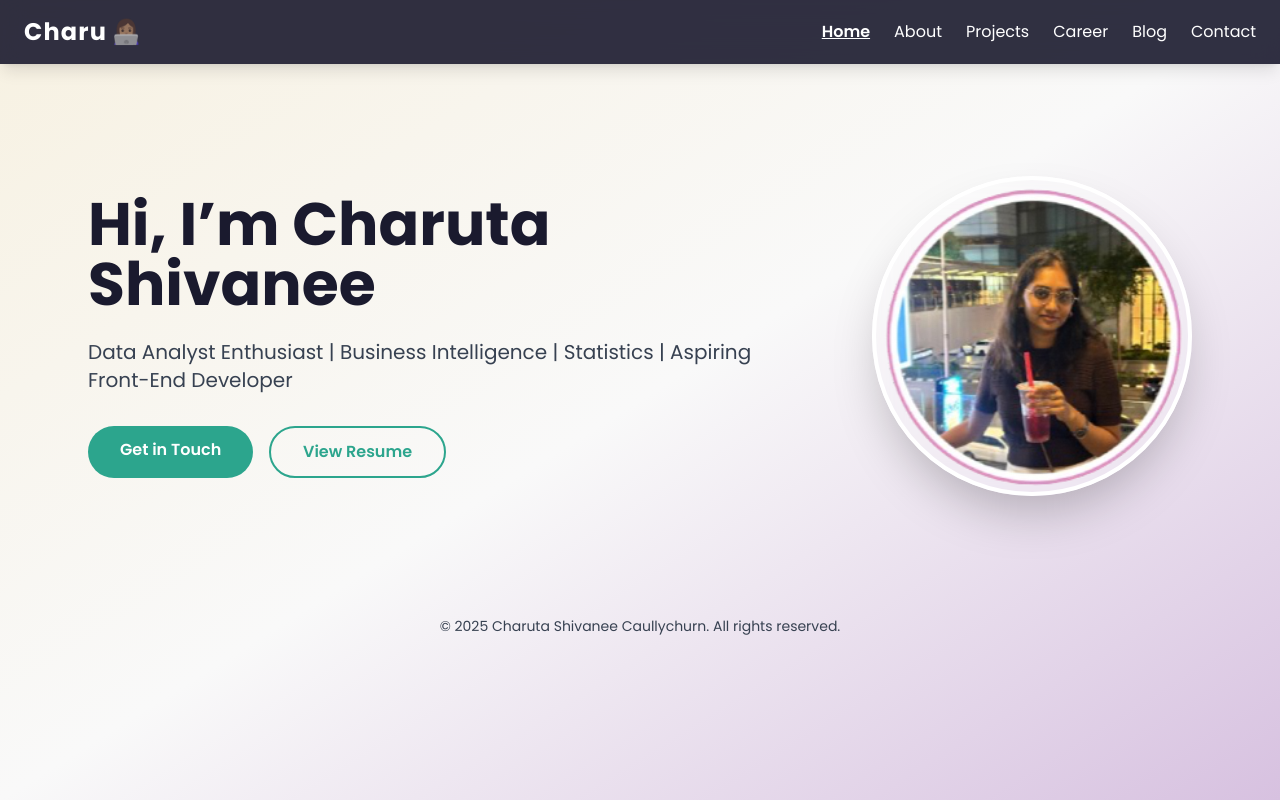
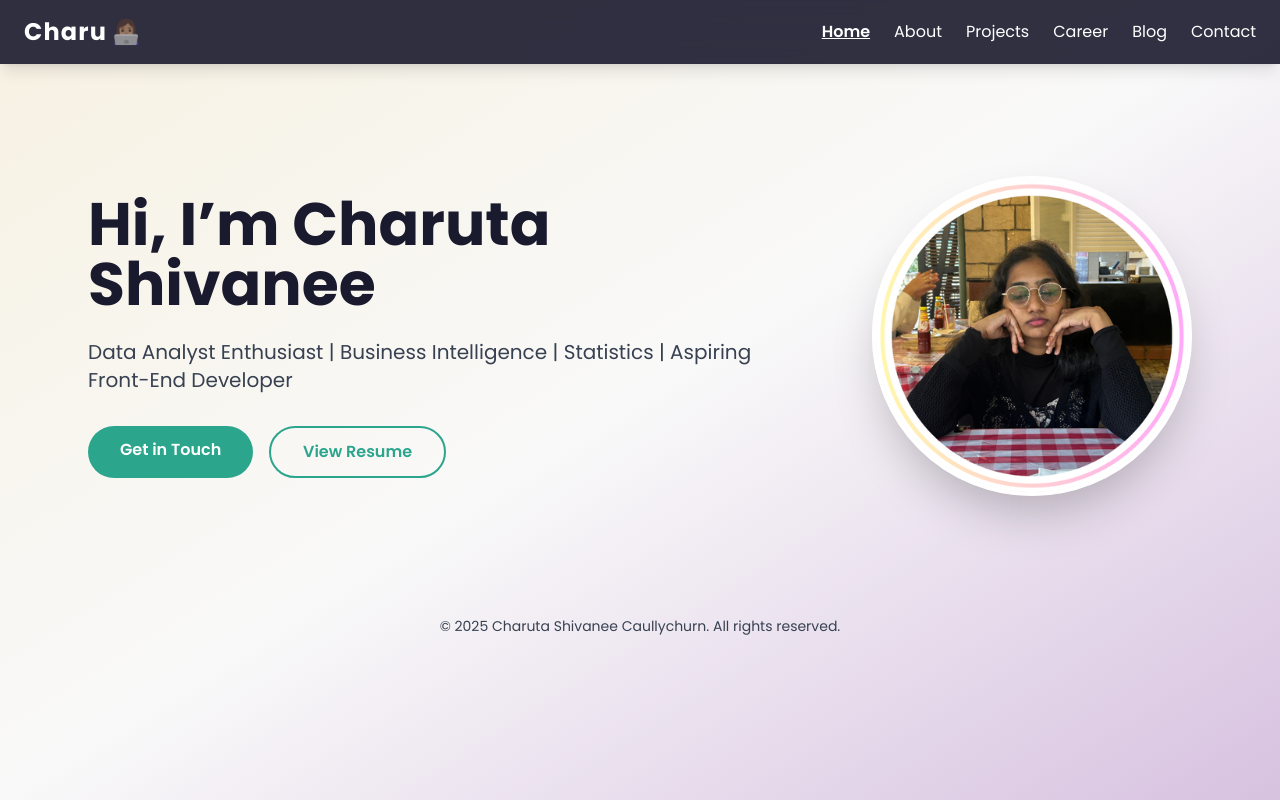
Before and after one commit to Charuta-Shivanee-Caullychurn/my-portfolio, a website: page index.html in a window 1280 px wide. Drawn offline with nearby package versions, Linux system fonts and the light colour scheme.

Commit message:
added profile picture

```diff
--- a/index.html
+++ b/index.html
@@ -83,7 +83,7 @@
             </div>
             <!-- Image Block (circle with consistent sizing) -->
             <div class="relative w-48 h-48 sm:w-64 sm:h-64 md:w-80 md:h-80 rounded-full overflow-hidden bg-white bg-opacity-20 backdrop-blur-lg border-4 border-white shadow-2xl" data-aos="fade-left">
-                <img src="images/profile.png" alt="Charuta Shivanee" class="absolute inset-0 w-full h-full object-cover object-center" />
+                <img src="images/changedlogoagain.png" alt="Charuta Shivanee" class="absolute inset-0 w-full h-full object-cover object-center" />
             </div>
         </div>
     </main>
```
Also changed, not shown: images/adjustedlogoagain.png (added), images/changedlogoagain.png (added), images/logoagain.png (added), 1 other file.
